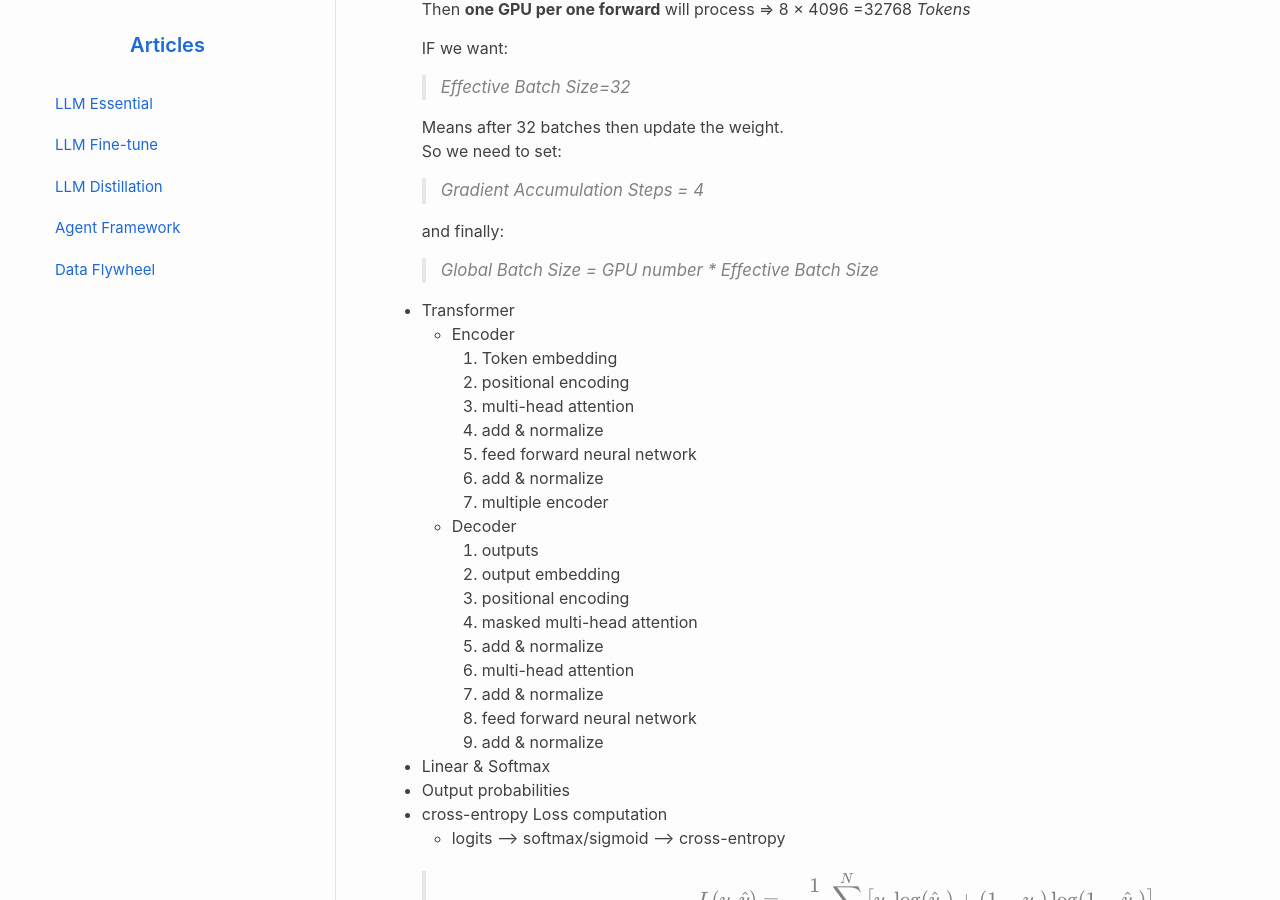
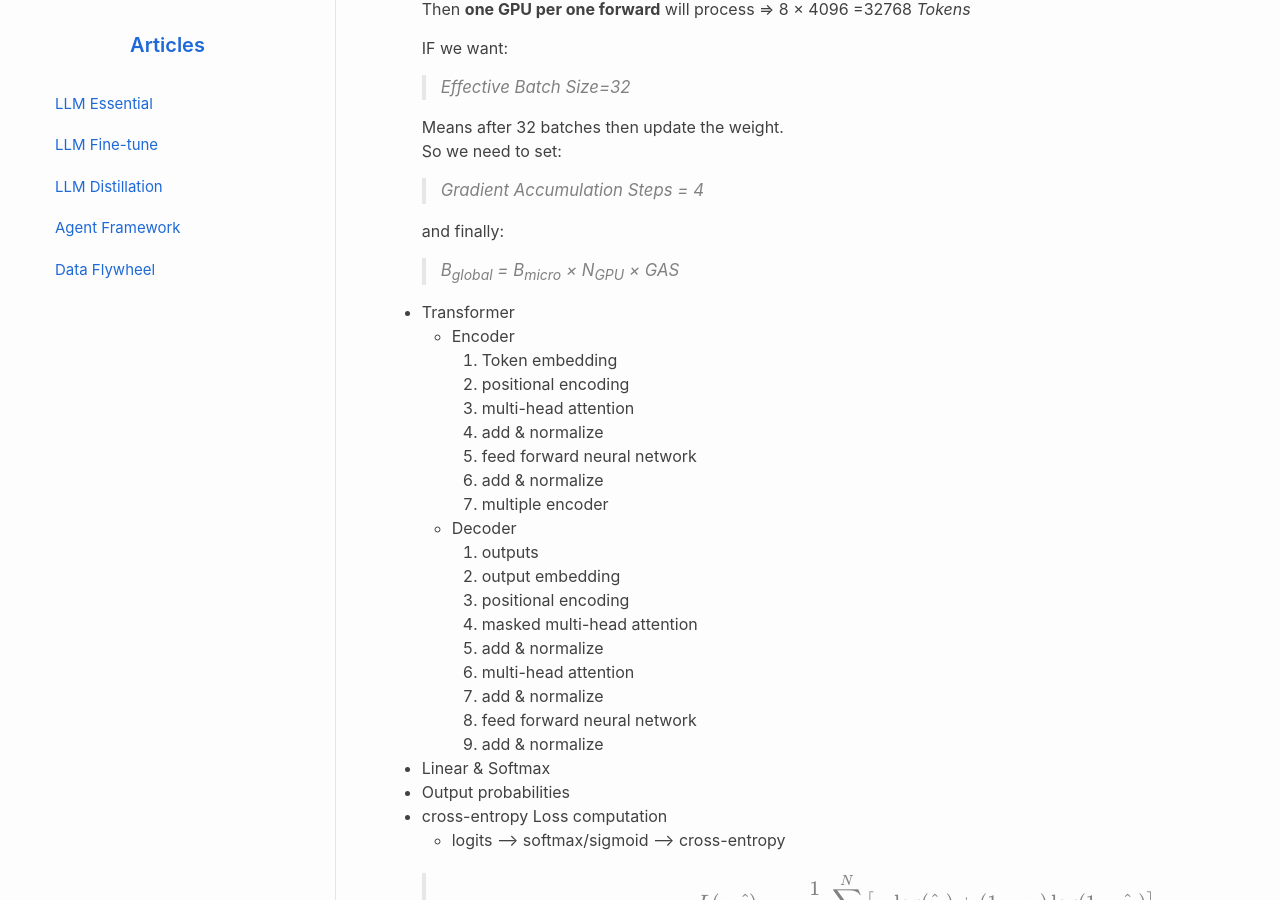
Before and after one commit to ChrisZhu2050/chriszhu2050.github.io, a Jekyll site: the page built from index.md, in a window 1280 px wide and 900 px high, scrolled down 12273 px. Built offline with Jekyll 4.4.1, drawn with Linux system fonts in a browser that asks for light colours; nearby versions of some CDN libraries; formulas are drawn with MathJax 3.

Commit message:
Update index.md

```diff
--- a/index.md
+++ b/index.md
@@ -513,7 +513,8 @@ graph LR
 
       and finally:
 
-      > Global Batch Size = GPU number * Effective Batch Size
+      > B<sub>global</sub> = B<sub>micro</sub> × N<sub>GPU</sub> × GAS
+
 
 
   - Transformer
```
